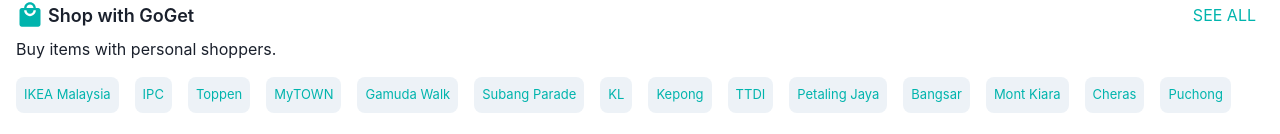
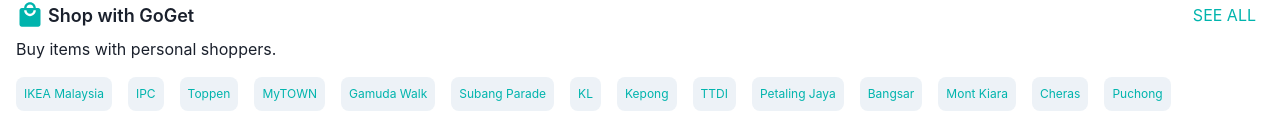
Before and after one commit to dandyling/goget, a React (Create React App) app: page / in a window 1280 px wide. Shown: the part 1569-1703 px from the top of the page. Built offline with nearby package versions, Linux system fonts and the light colour scheme.

Commit message:
refactor: :art: Refactor some components
1) Badge
2) TabButton

```diff
--- a/src/App.tsx
+++ b/src/App.tsx
@@ -1,4 +1,5 @@
 import {
+  Badge,
   Box,
   ChakraProvider,
   extendTheme,
@@ -10,6 +11,7 @@
 } from "@chakra-ui/react";
 import styled from "@emotion/styled";
 import * as React from "react";
+import { ReactElement } from "react";
 import Slider from "react-slick";
 import { IconContainer, ShortcutsBar } from "./ShortcutBar";
 import { carouselImages } from "./stubs/Carousel";
@@ -87,19 +89,18 @@
           </Flex>
           <Text mb={4}>Buy items with personal shoppers.</Text>
           <NoScroll mb={2} overflowX="scroll">
-            {shoppingLocations.map((s) => (
-              <Box
-                whiteSpace="nowrap"
-                backgroundColor="gray.100"
+            {shoppingLocations.map((s, i) => (
+              <Badge
+                key={`${i} - ${s}`}
+                mr={4}
+                p={2}
+                textTransform="none"
                 color="brand"
+                fontWeight="normal"
                 borderRadius="lg"
-                fontSize="small"
-                p={2}
-                mr={4}
-                fontWeight="normal"
               >
                 {s}
-              </Box>
+              </Badge>
             ))}
           </NoScroll>
         </Box>
@@ -111,6 +112,12 @@
 export const Carousel = styled(Slider)`
   .slick-dots {
     margin-bottom: 1.5rem;
+  }
+`;
+
+const NoScroll = styled(Flex)`
+  ::-webkit-scrollbar {
+    display: none;
   }
 `;
 
@@ -128,8 +135,4 @@
   </IconContainer>
 );
 
-const NoScroll = styled(Flex)`
-  ::-webkit-scrollbar {
-    display: none;
-  }
-`;
+export type Children = { children?: ReactElement };
--- a/src/components/TabButtons.tsx
+++ b/src/components/TabButtons.tsx
@@ -12,10 +12,8 @@
     <ButtonGroup width="100%" isAttached>
       {buttons.map((t, i) => (
         <TabButton
-          borderRadius="lg"
-          shadow="md"
+          key={`${i} - ${t.name}`}
           variant="outline"
-          key={`${i} - ${t.name}`}
           width="100%"
           leftIcon={t.element}
         >
@@ -30,6 +28,8 @@
   font-size: ${theme.fontSizes.xs};
   background-color: ${theme.colors.white};
   font-weight: ${theme.fontWeights.normal};
+  box-shadow: ${theme.shadows.md};
+  border-radius: ${theme.radii.lg};
 `;
 
 export type ElementDetail = {
```
